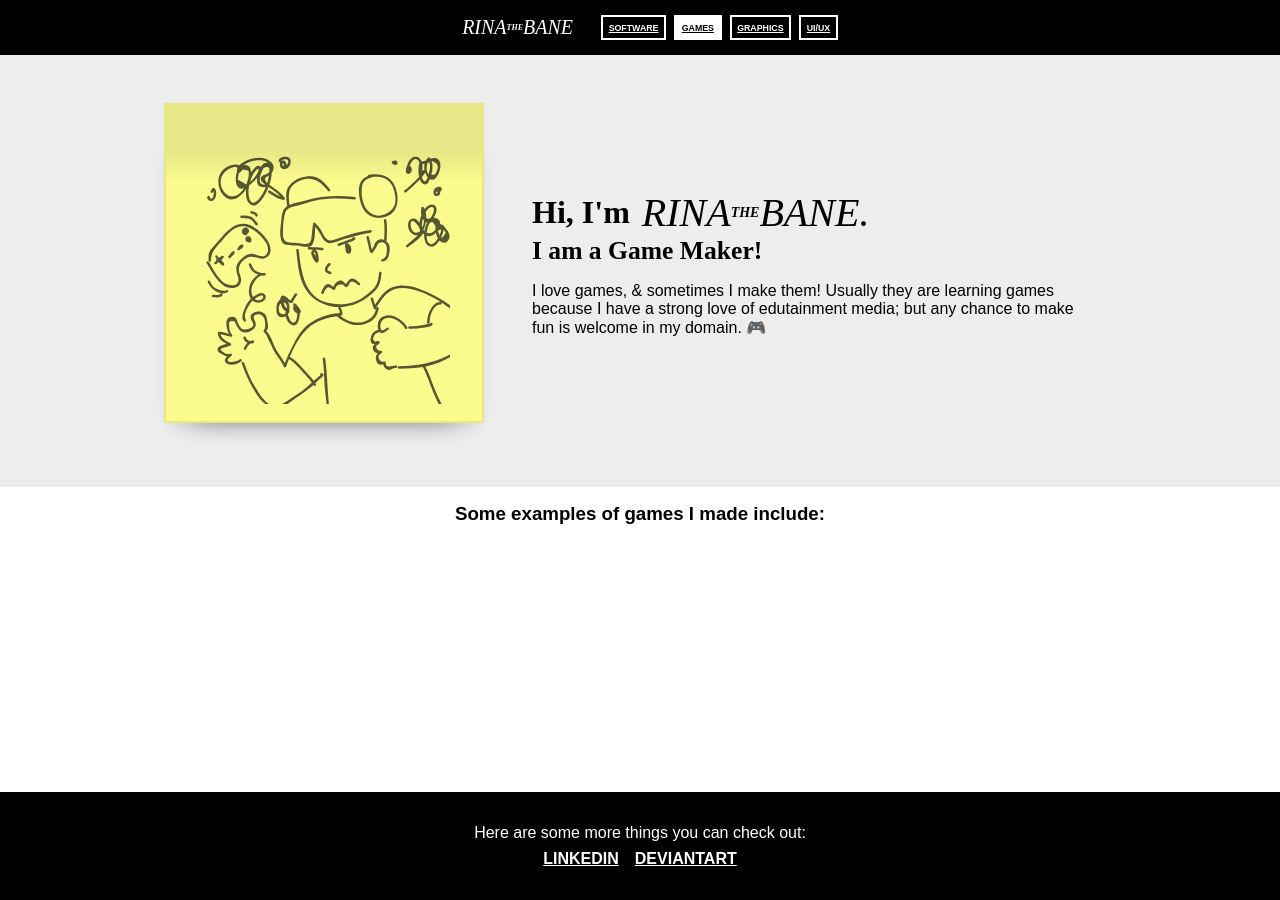
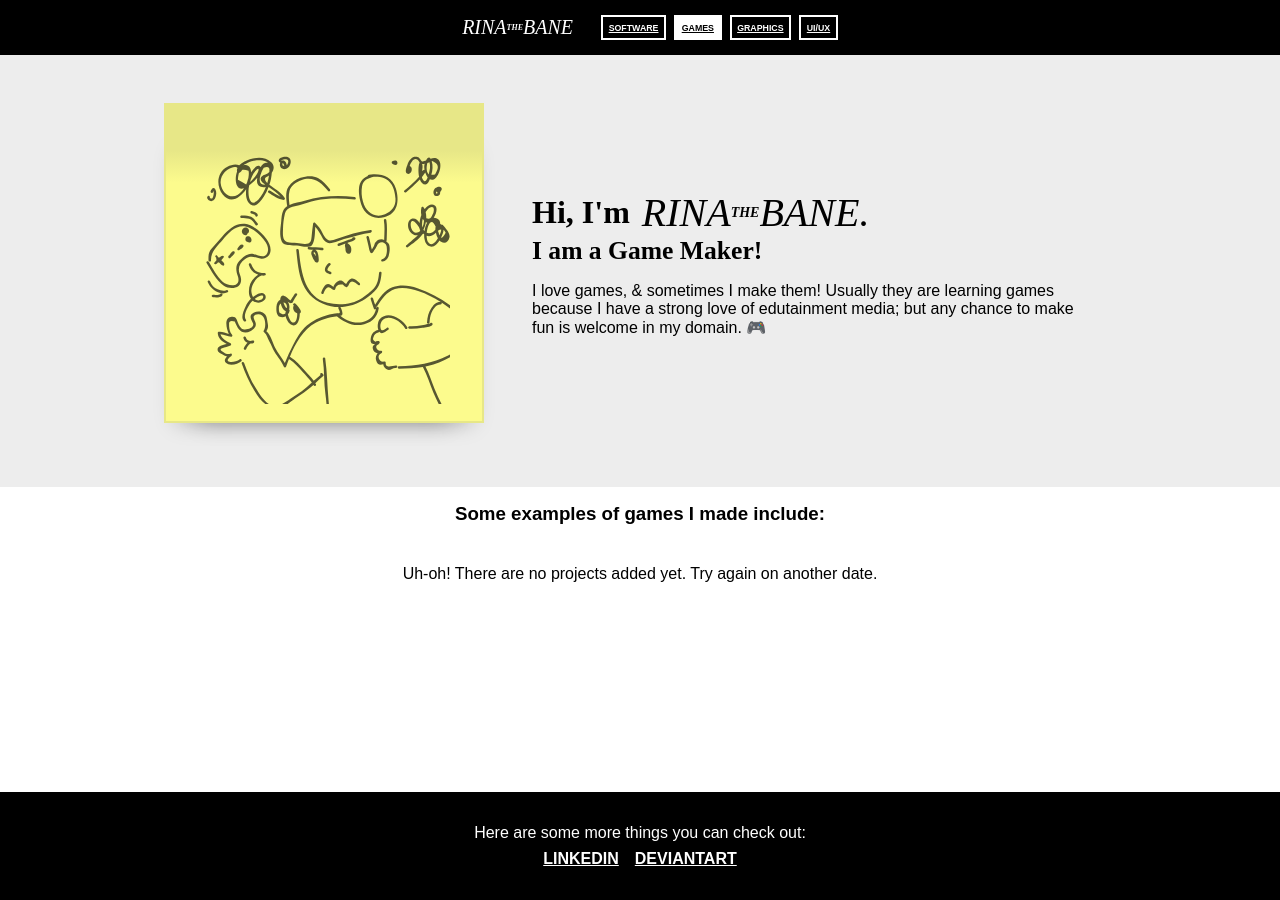
Before and after one commit to Trehalose/trehalose.github.io, a Jekyll site: the page built from _folios/games.md, in a window 1280 px wide. Built offline with Jekyll 4.4.1, drawn with Linux system fonts in a browser that asks for light colours; some web fonts are replaced.

Commit message:
Update folio.html

```diff
--- a/_layouts/folio.html
+++ b/_layouts/folio.html
@@ -20,7 +20,9 @@ layout: default
 <h3 class="mt-1">Some examples of {{page.exemplarTitle}} include:</h3>
 <ul class="projects">
   {% if site.projects.size > 0 %}
-  {% for project in site.projects | reverse %}
+    {% assign var projects = site.projects | where:"folioSlug",page.slug %}
+    {% if projects.size > 0 %}
+      {% for project in projects %}
         {% if project.folioSlug == page.slug %}
           <li class="project">
             <div class="container">
@@ -39,4 +41,7 @@ layout: default
     {% else %}
     <li>Uh-oh! There are no projects added yet. Try again on another date.</li>
     {% endif %}
+  {% else %}
+  <li>Uh-oh! There are no projects added yet. Try again on another date.</li>
+  {% endif %}
 </ul>
```
Lines whose indentation alone changed are shown as unchanged.
